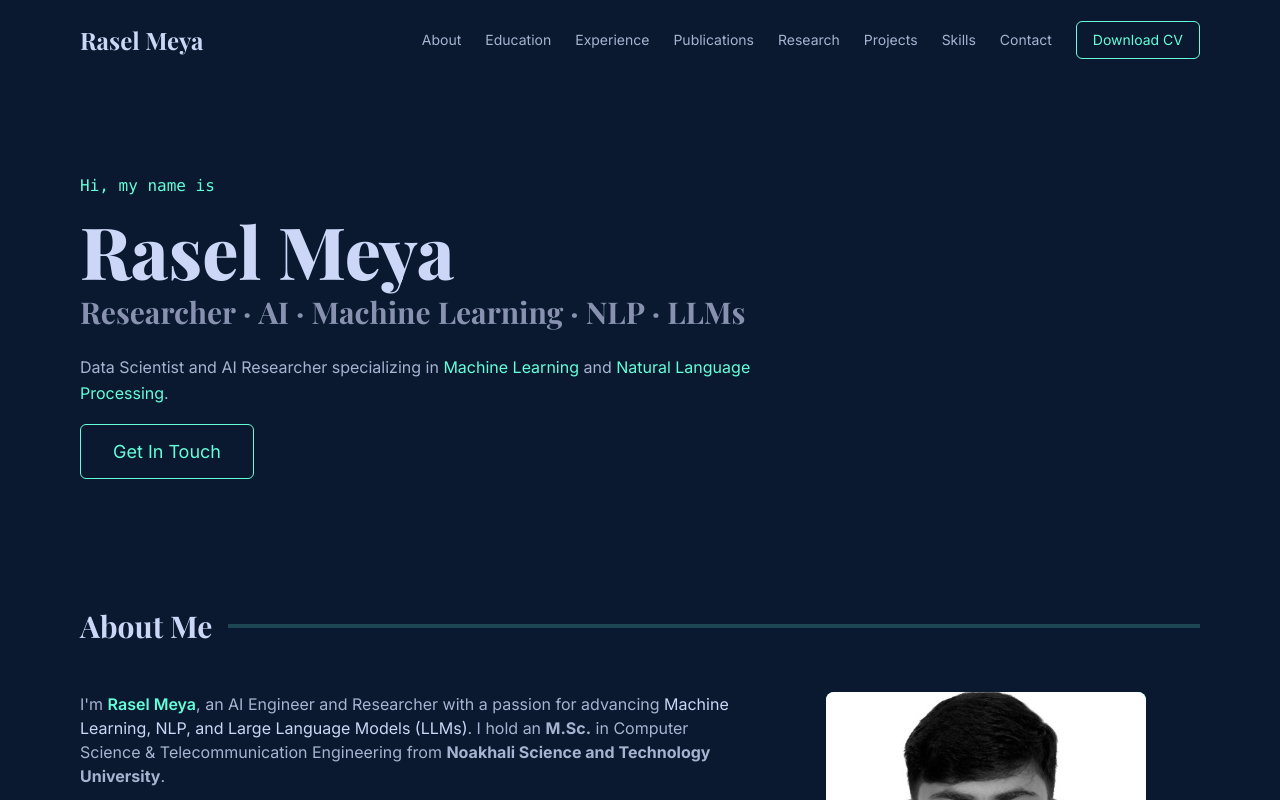
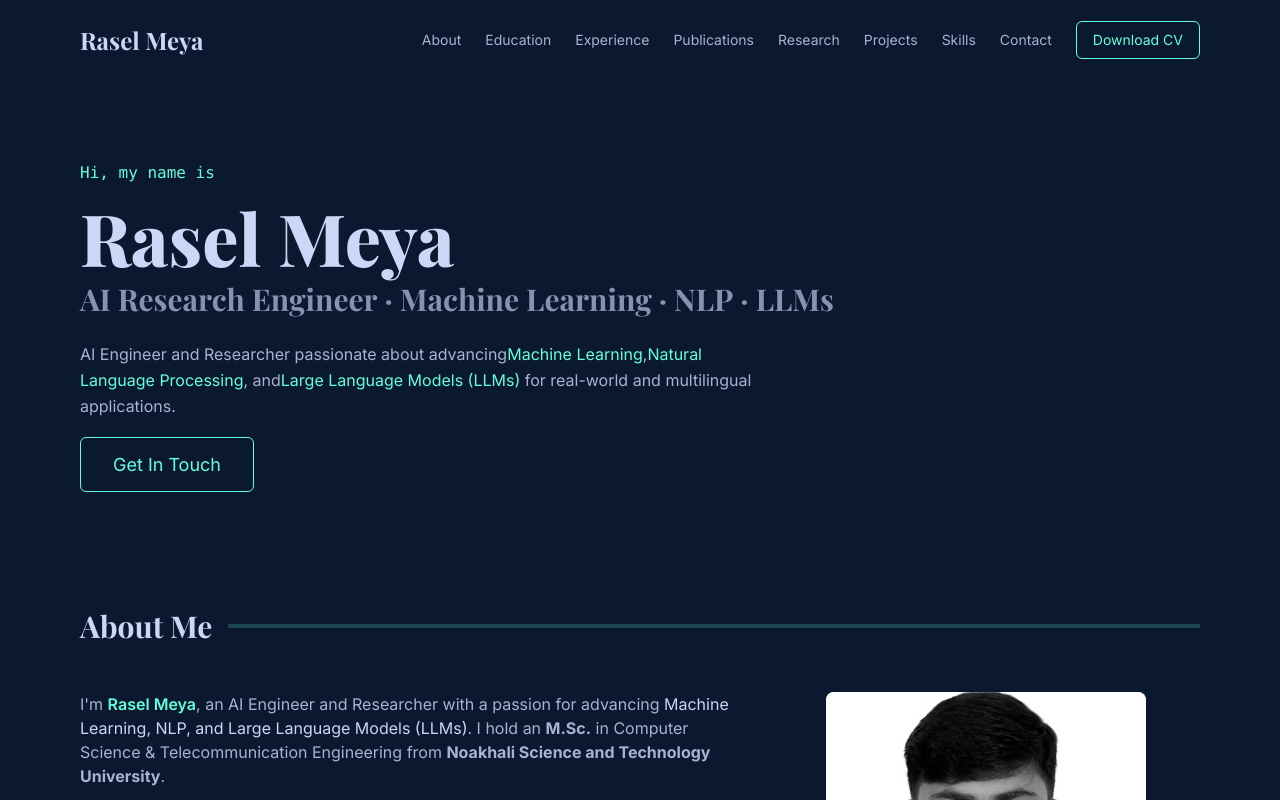
Before and after one commit to raselmeya94/portfolio, a React (Vite) app: page / in a window 1280 px wide. Shown: the top 800 px of the page. Built offline with nearby package versions, Linux system fonts and the light colour scheme.

Commit message:
Update Hero.tsx

```diff
--- a/components/Hero.tsx
+++ b/components/Hero.tsx
@@ -116,12 +116,16 @@ const Hero: React.FC = () => {
       Rasel Meya
     </h1>
     <h2 className="text-xl md:text-2xl lg:text-3xl font-serif font-semibold text-slate mt-2">
-  Researcher&nbsp;·&nbsp;AI&nbsp;·&nbsp;Machine Learning&nbsp;·&nbsp;NLP&nbsp;·&nbsp;LLMs
+      AI&nbsp;Research&nbsp;Engineer&nbsp;·&nbsp;Machine&nbsp;Learning&nbsp;·&nbsp;NLP&nbsp;·&nbsp;LLMs
     </h2>
 
     <p className="max-w-2xl mt-6 text-light-slate leading-relaxed">
-        Data Scientist and AI Researcher specializing in <span className="text-accent">Machine Learning</span> and <span className="text-accent">Natural Language Processing</span>.
+      AI Engineer and Researcher passionate about advancing
+      <span className="text-accent">Machine Learning</span>,
+      <span className="text-accent">Natural Language Processing</span>, and
+      <span className="text-accent">Large Language Models (LLMs)</span> for real-world and multilingual applications.
     </p>
+
     <div className="mt-8">
       <a
         href="#contact"
@@ -131,6 +135,7 @@ const Hero: React.FC = () => {
       </a>
   </div>
 </section>
+
   );
 };
 
```
Lines whose indentation alone changed are shown as unchanged.
